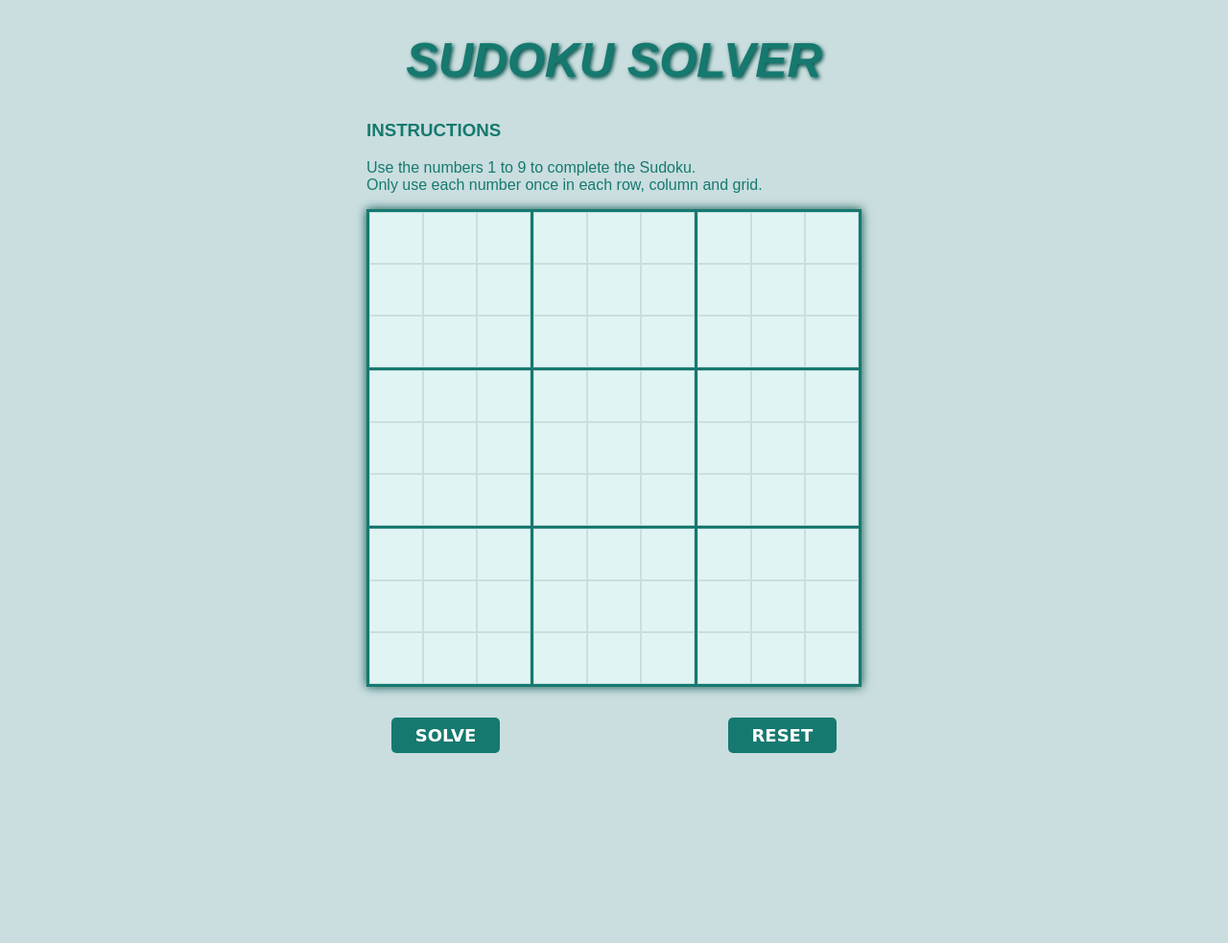
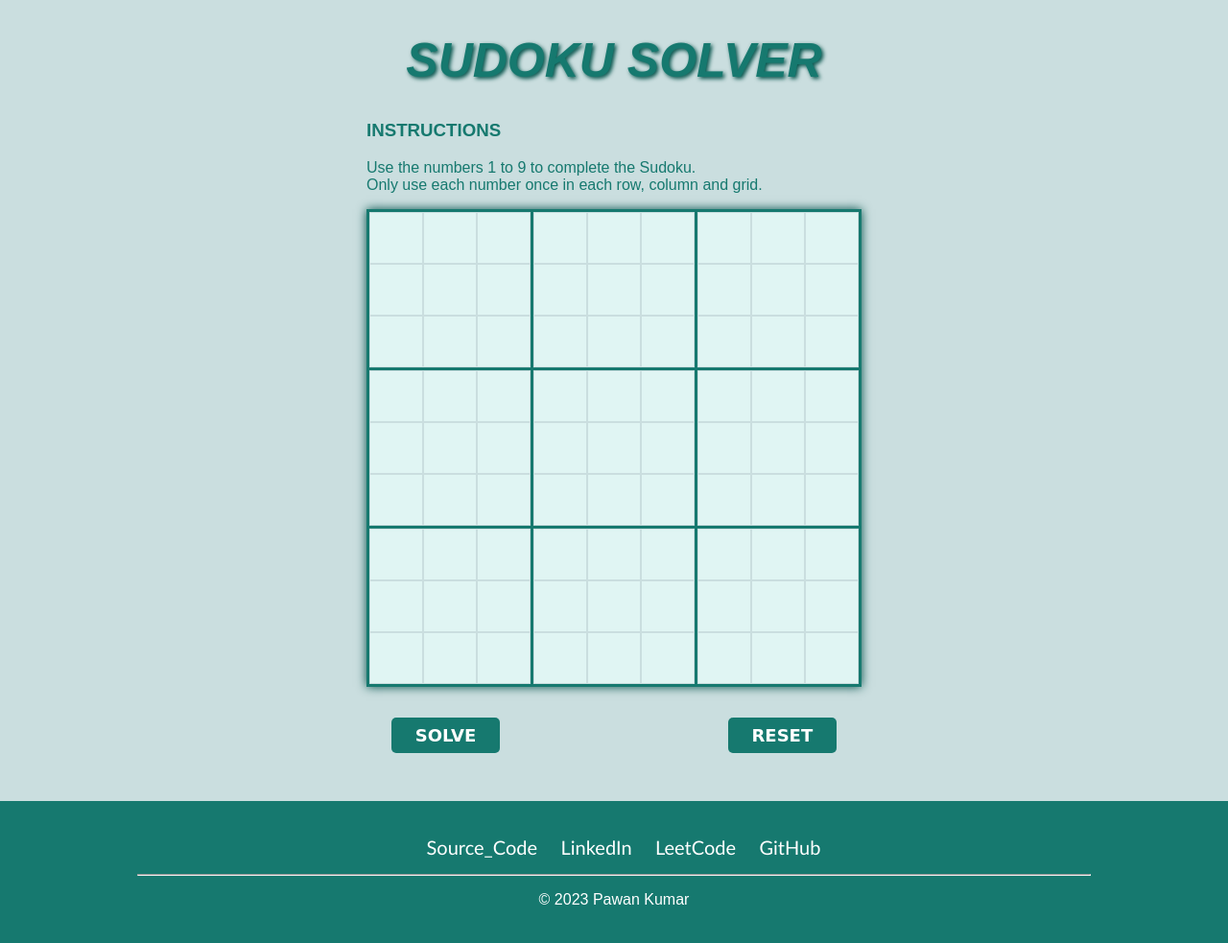
Before and after one commit to pawanbgs0/Sudoku, a plain HTML site: page index.html in a window 1280 px wide. Shown: the whole page at 96% size. Before the commit the page ends 835 px from the top, so only its background shows below. Drawn offline with Linux system fonts and the light colour scheme.

Commit message:
Added Footer

```diff
--- a/index.css
+++ b/index.css
@@ -161,3 +161,36 @@ input{
     text-decoration: none;
     cursor: pointer;
 }
+
+a{
+    color: white;
+    text-decoration: none;
+    font-size: 20px;
+    font-family: 'Gill Sans', 'Gill Sans MT', Calibri, 'Trebuchet MS', sans-serif;
+}
+
+a:visited{
+    color: #cadedf;
+}
+
+
+.foot{
+    /* width: 100vw; */
+    text-align: center;
+    background-color: #16796f;
+    color: white;
+    margin-top: auto;
+    padding: 20px;
+    min-height: 10vh;
+}
+
+.flinks li{
+    display: inline-block;
+    margin-right: 20px;
+}
+
+hr{
+    width: 80%;
+    color: white;
+
+}
--- a/index.html
+++ b/index.html
@@ -133,6 +133,21 @@
         </div>
     </div>
 
+    <footer>
+        <div class="foot">
+            <ul class = "flinks">
+                <li><a href="https://github.com/pawanbgs0/Sudoku" target="_blank">Source_Code</a></li>
+                <li><a href="https://www.linkedin.com/in/parser01/" target="_blank">LinkedIn</a></li>
+                <li><a href="https://leetcode.com/parser01/" target="_blank">LeetCode</a></li>
+                <li><a href="https://github.com/pawanbgs0/" target="_blank">GitHub</a></li>
+            </ul>
+            <hr>
+            <p class = "copyright">
+                © 2023 Pawan Kumar
+            </p>
+        </div>
+    </footer>
+
     <script src="index.js"></script>
 </body>
 </html>
```
